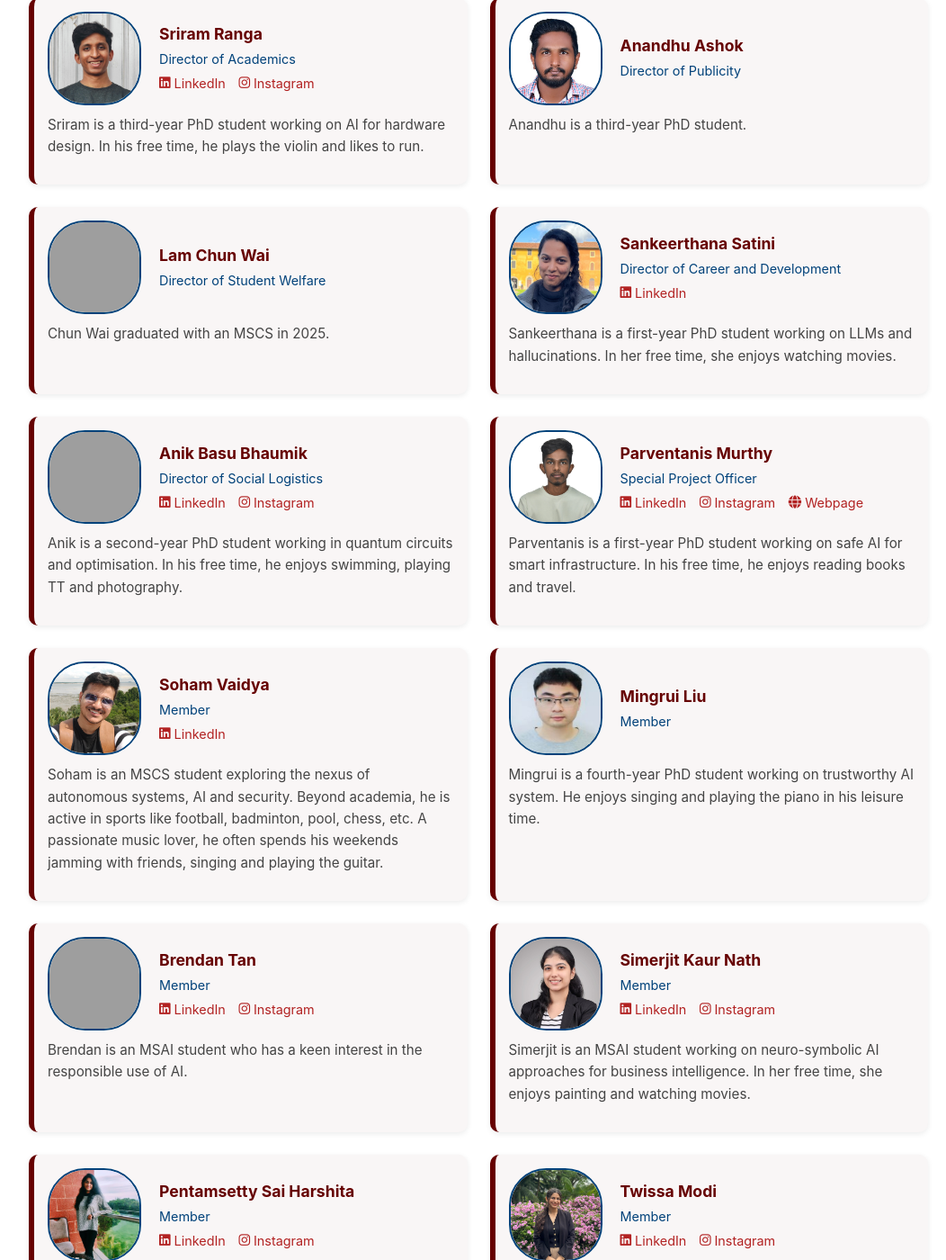
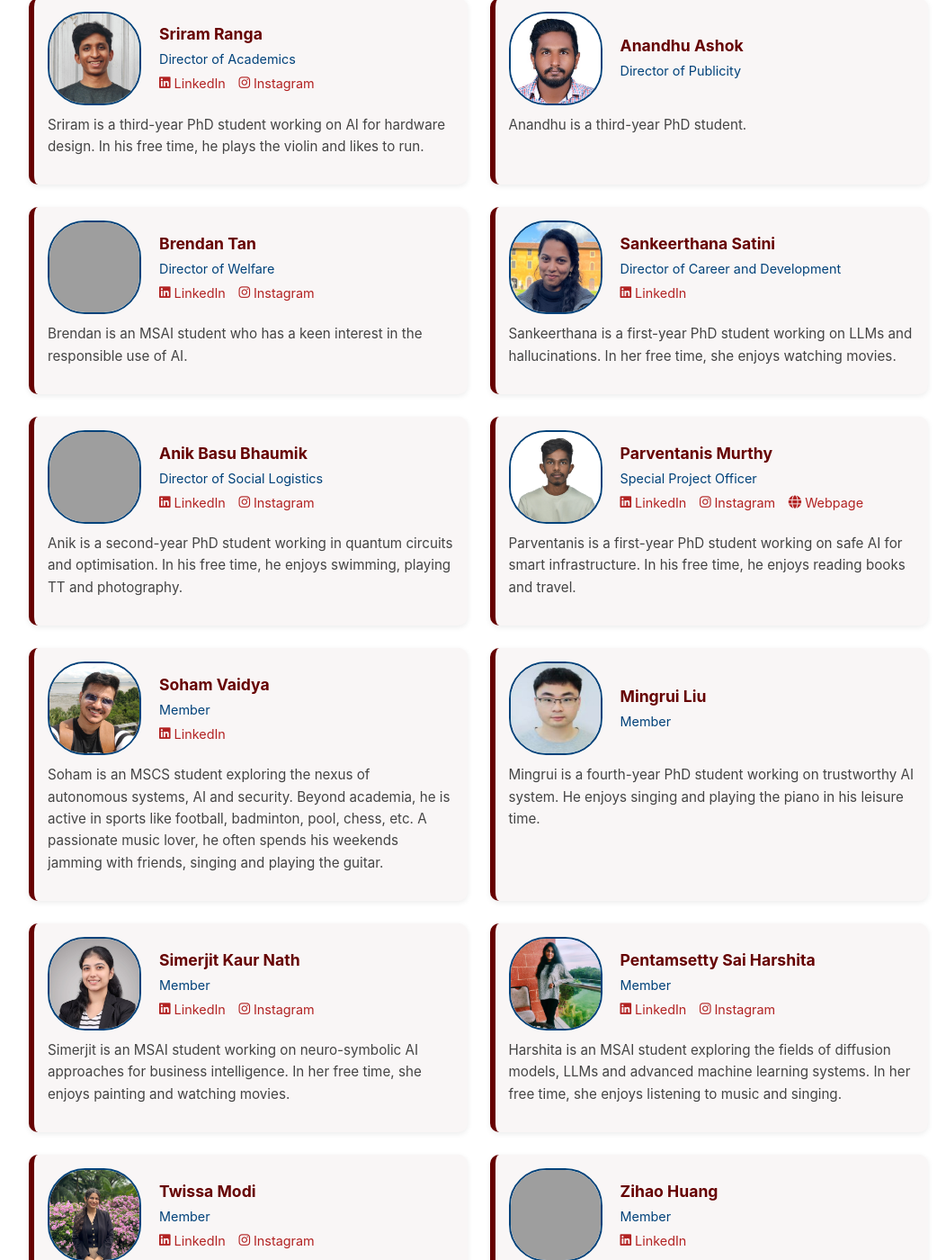
Before and after one commit to ccds-gsc/ccds-gsc.github.io, a Jekyll site: the page team.html, which Jekyll copies as it is, in a window 1280 px wide and 1400 px high, scrolled down 817 px. Shown: the whole window at 90% size, without its empty margins (108-1160 px from the left). Built offline with Jekyll 4.4.1, drawn with Linux system fonts in a browser that asks for light colours; grey boxes are pictures that could not be loaded.

Commit message:
Update team.html
Reflected new position as Director of Welfare.

```diff
--- a/team.html
+++ b/team.html
@@ -261,14 +261,22 @@
     <!-- Member 7 -->
     <div class="member-card">
       <div class="member-header">
-        <img src="./assets/img/profile/dummy.png" alt="Lam Chun Wai">
+        <img src="./assets/img/profile/brendan.png" alt="Brendan">
         <div>
-          <p class="member-name">Lam Chun Wai</p>
-          <p class="member-role">Director of Student Welfare</p>
+          <p class="member-name">Brendan Tan</p>
+          <p class="member-role">Director of Welfare</p>
+          <a href="https://www.linkedin.com/in/brendantanjw/" class="social-link" target="_blank">
+            <i class="fab fa-linkedin"></i>
+            <span>LinkedIn</span>
+          </a>
+          <a href="https://www.instagram.com/legendaryrifle/" class="social-link" target="_blank">
+            <i class="fab fa-instagram"></i>
+            <span>Instagram</span>
+          </a>
         </div>
       </div>
       <p class="member-desc">
-      Chun Wai graduated with an MSCS in 2025.
+      Brendan is an MSAI student who has a keen interest in the responsible use of AI.
       </p>
     </div>
 
@@ -373,28 +381,6 @@
     <!-- Member 13 -->
     <div class="member-card">
       <div class="member-header">
-        <img src="./assets/img/profile/brendan.png" alt="Brendan">
-        <div>
-          <p class="member-name">Brendan Tan</p>
-          <p class="member-role">Member</p>
-          <a href="https://www.linkedin.com/in/brendantanjw/" class="social-link" target="_blank">
-            <i class="fab fa-linkedin"></i>
-            <span>LinkedIn</span>
-          </a>
-          <a href="https://www.instagram.com/legendaryrifle/" class="social-link" target="_blank">
-            <i class="fab fa-instagram"></i>
-            <span>Instagram</span>
-          </a>
-        </div>
-      </div>
-      <p class="member-desc">
-      Brendan is an MSAI student who has a keen interest in the responsible use of AI.
-      </p>
-    </div>
-
-    <!-- Member 14 -->
-    <div class="member-card">
-      <div class="member-header">
         <img src="./assets/img/profile/simerjit.jpeg" alt="Simerjit">
         <div>
           <p class="member-name">Simerjit Kaur Nath</p>
@@ -414,7 +400,7 @@
       </p>
     </div>
 
-    <!-- Member 15 -->
+    <!-- Member 14 -->
     <div class="member-card">
       <div class="member-header">
         <img src="./assets/img/profile/harshita.jpeg" alt="Harshita">
@@ -436,7 +422,7 @@
       </p>
     </div>
 
-    <!-- Member 16 -->
+    <!-- Member 15 -->
     <div class="member-card">
       <div class="member-header">
         <img src="./assets/img/profile/twissa.JPG" alt="Twissa">
@@ -458,7 +444,7 @@
       </p>
     </div>
 
-    <!-- Member 17 -->
+    <!-- Member 16 -->
     <div class="member-card">
       <div class="member-header">
         <img src="./assets/img/profile/zihao.JPG" alt="Zihao">
@@ -476,7 +462,7 @@
       </p>
     </div>
 
-    <!-- Member 18 -->
+    <!-- Member 17 -->
     <div class="member-card">
       <div class="member-header">
         <img src="./assets/img/profile/arushi.jpg" alt="Arushi">
@@ -494,7 +480,7 @@
       </p>
     </div>
 
-    <!-- Member 19 -->
+    <!-- Member 18 -->
     <div class="member-card">
       <div class="member-header">
         <img src="./assets/img/profile/harsh.JPG" alt="Harsh">
@@ -512,7 +498,7 @@
       </p>
     </div>
 
-    <!-- Member 20 -->
+    <!-- Member 19 -->
     <div class="member-card">
       <div class="member-header">
         <img src="./assets/img/profile/abhipray.jpg" alt="Abhipray">
@@ -530,7 +516,7 @@
       </p>
     </div>
 
-    <!-- Member 21 -->
+    <!-- Member 20 -->
     <div class="member-card">
       <div class="member-header">
         <img src="./assets/img/profile/priyanka.jpg" alt="Priyanka">
```
